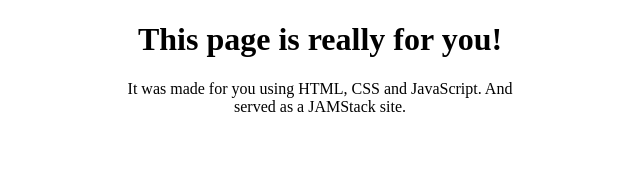
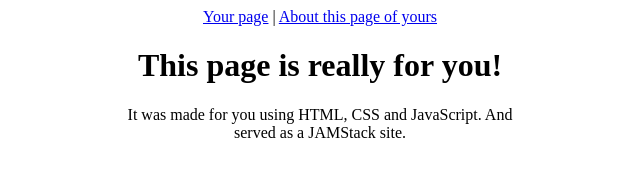
Before and after one commit to shivamrajput1826/git, an Eleventy site: page src/about.njk in a window 1280 px wide. Shown: the whole page, without its empty margins (320-960 px from the left). Built offline with nearby package versions, Linux system fonts and the light colour scheme; Eleventy itself is replaced by a stand-in of ours; files that its build step writes are made by us from their sources.

Commit message:
added href

```diff
--- a/src/_includes/base.njk
+++ b/src/_includes/base.njk
@@ -18,6 +18,7 @@
   </style>
 </head>
 <body>
+   <a href="/">Your page</a> | <a href="/about">About this page of yours</a>
  {{content|safe}}
 </body>
 </html>
```
